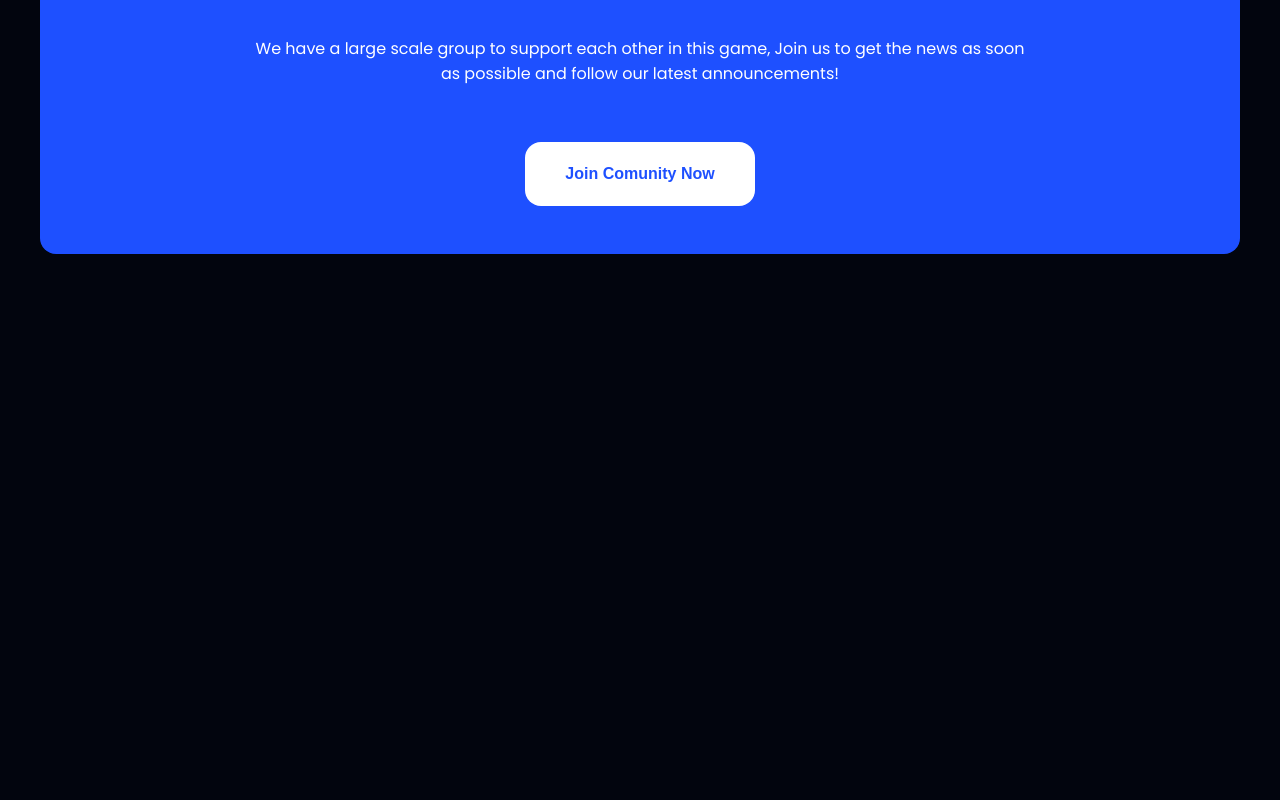
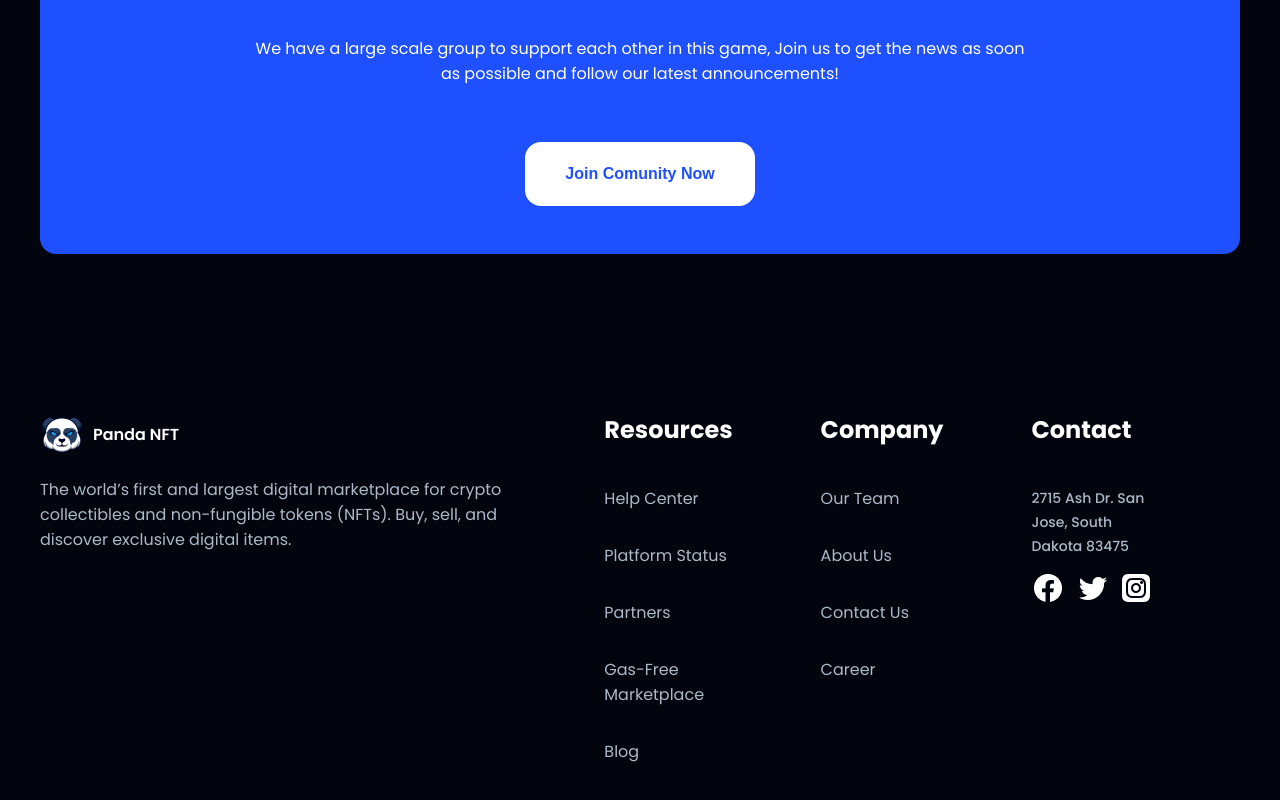
Before and after one commit to paulwhite4/nftwebsite, a website: page index.html in a window 1280 px wide. Shown: the part 5014-5814 px from the top of the page. Before the commit the page ends 5428 px from the top, so only its background shows below. Drawn offline with Linux system fonts and the light colour scheme.

Commit message:
Add footer and few new styles

```diff
--- a/index.html
+++ b/index.html
@@ -411,6 +411,44 @@
       </div>
     </div>
   </section>
+  <footer class="footer">
+    <div class="container">
+      <div class="row">
+        <div class="footer_wrapper">
+          <img src="images/logonft.png" alt="Logo NFT">
+          <p class="regular">The world’s first and largest digital marketplace for crypto collectibles and non-fungible tokens (NFTs). Buy, sell, and discover exclusive digital items.</p>
+        </div>
+        <div class="footer_wrapper navbar">
+          <h5><span class="bold">Resources</span></h5>
+          <ul class="nav_list">
+            <li class="nav_list--link"><a href="#">Help Center</a></li>
+            <li class="nav_list--link"><a href="#">Platform Status</a></li>
+            <li class="nav_list--link"><a href="#">Partners</a></li>
+            <li class="nav_list--link"><a href="#">Gas-Free Marketplace</a></li>
+            <li class="nav_list--link"><a href="#">Blog</a></li>
+          </ul>
+        </div>
+        <div class="footer_wrapper navbar">
+          <h5><span class="bold">Company</span></h5>
+          <ul class="nav_list">
+            <li class="nav_list--link"><a href="#">Our Team</a></li>
+            <li class="nav_list--link"><a href="#">About Us</a></li>
+            <li class="nav_list--link"><a href="#">Contact Us</a></li>
+            <li class="nav_list--link"><a href="#">Career</a></li>
+          </ul>
+        </div>
+        <div class="footer_wrapper">
+          <h5><span class="bold">Contact</span></h5>
+            <p class="medium">2715 Ash Dr. San Jose, South Dakota 83475</p>
+            <div class="footer_wrapper--icons">
+              <a href="#"><img src="images/icon_fb.png" alt="Facebook"></a>
+              <a href="#"><img src="images/twitter.png" alt="Twitter"></a>
+              <a href="#"><img src="images/instagram.png" alt="Instagram"></a>
+            </div>
+        </div>
+      </div>
+    </div>
+  </footer>
 
   <script src="js/script.js"></script>
 </body>
--- a/scss/main.scss
+++ b/scss/main.scss
@@ -8,6 +8,7 @@
 @use './sections/auctions';
 @use './sections/artist';
 @use './sections/create';
+@use './sections/footer';
 body{
     background-color: $mainbg;
     font-family: 'Poppins', sans-serif;
--- /dev/null
+++ b/scss/sections/_footer.scss
@@ -0,0 +1,35 @@
+.footer{
+    .navbar{
+        padding-top: 0;
+    }
+    .footer_wrapper{
+        margin-right: 88px;
+        h5{
+            margin-top: 0;
+            color: #ffffff;
+        }
+        p{
+            color: #ADB9C7;
+        }
+
+         .nav_list{
+            flex-direction: column;
+            margin: 0;
+            padding: 0;
+            &--link{
+                margin-bottom: 32px;
+                list-style-type: none;
+
+                a{
+                    color: #ADB9C7;
+                    text-decoration: none;
+                }
+            }
+        }
+        &--icons{
+            display: flex;
+            align-items: center;
+            justify-content: space-between;
+        }
+    }
+}
```
Also changed, not shown: css/main.css, images/fb_icon.png (added), images/icon_fb.png (added), images/instagram.png (added), images/twitter.png (added).
